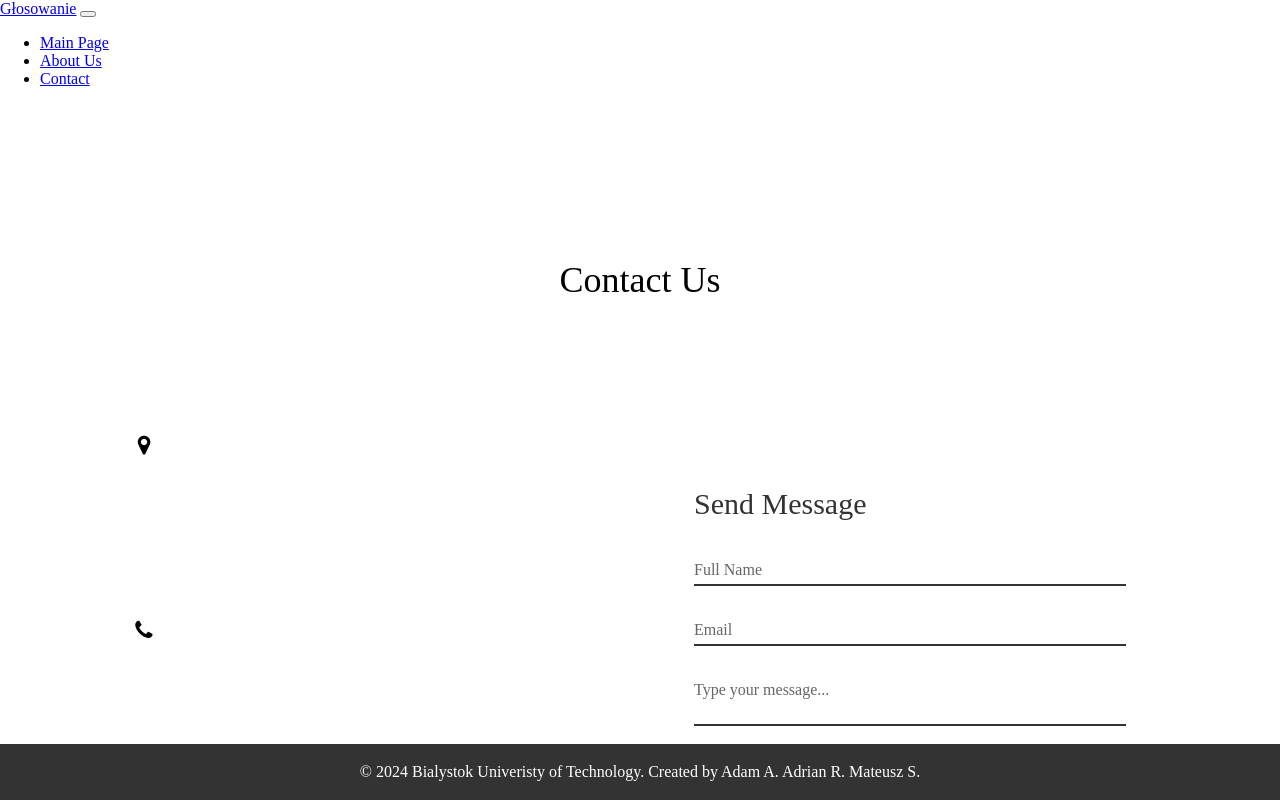
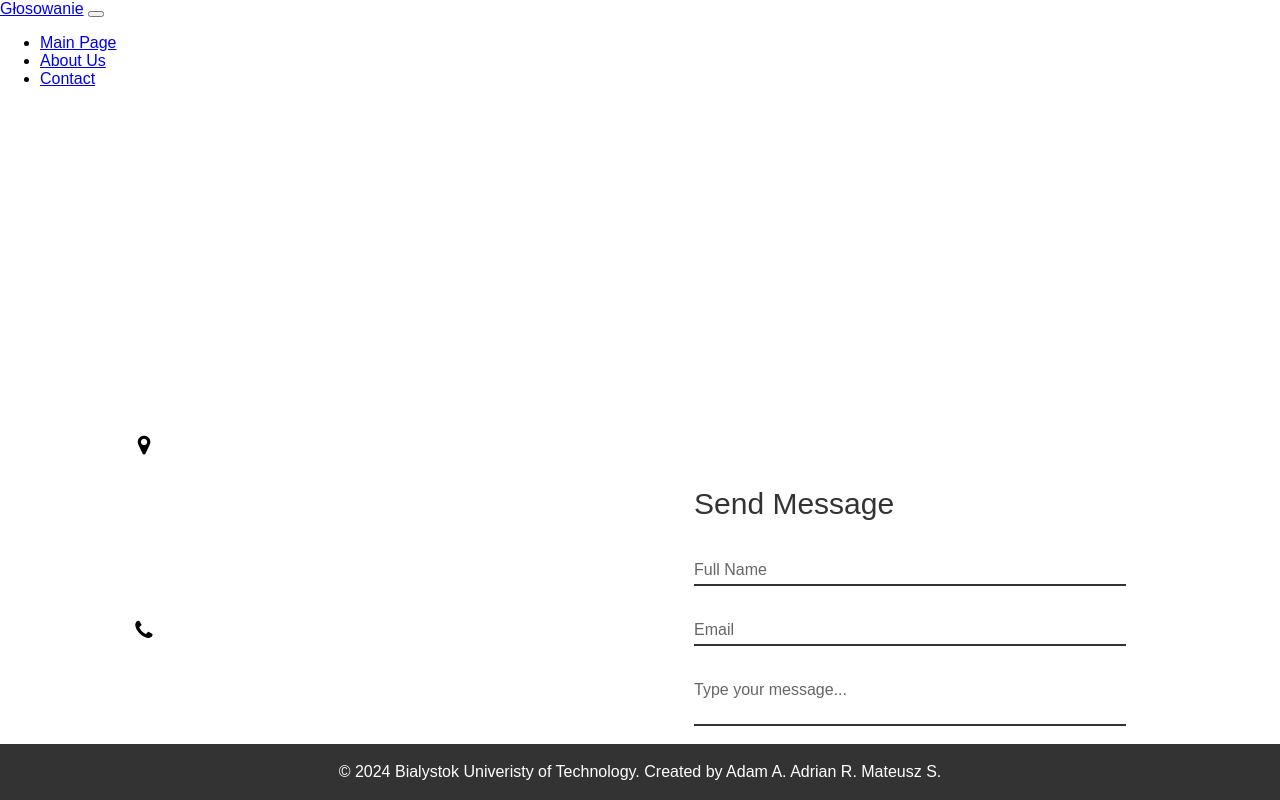
Before and after one commit to adrianapps/votingsystem, a Django app: page /contact/ in a window 1280 px wide. Run offline with Django 5.2, Linux system fonts and the light colour scheme; some libraries are stand-ins or nearby versions.

Commit message:
Poprawki na laptopie

```diff
--- a/election/templates/contact.html
+++ b/election/templates/contact.html
@@ -10,7 +10,7 @@
         /* Dodaj stylizację CSS tutaj */
         @import url('https://fonts.googleapis.com/css2?family=Poppins:wght@200;300;400;500;600;700;800;900&display=swap');
 
-        {
+        body, html{
             margin: 0;
             padding: 0;
             box-sizing: border-box;
@@ -38,7 +38,7 @@
         {
             font-size: 36px;
             font-weight: 500;
-            colof: #fff;
+            color: #fff;
         }
 
         .contact .content p
```
